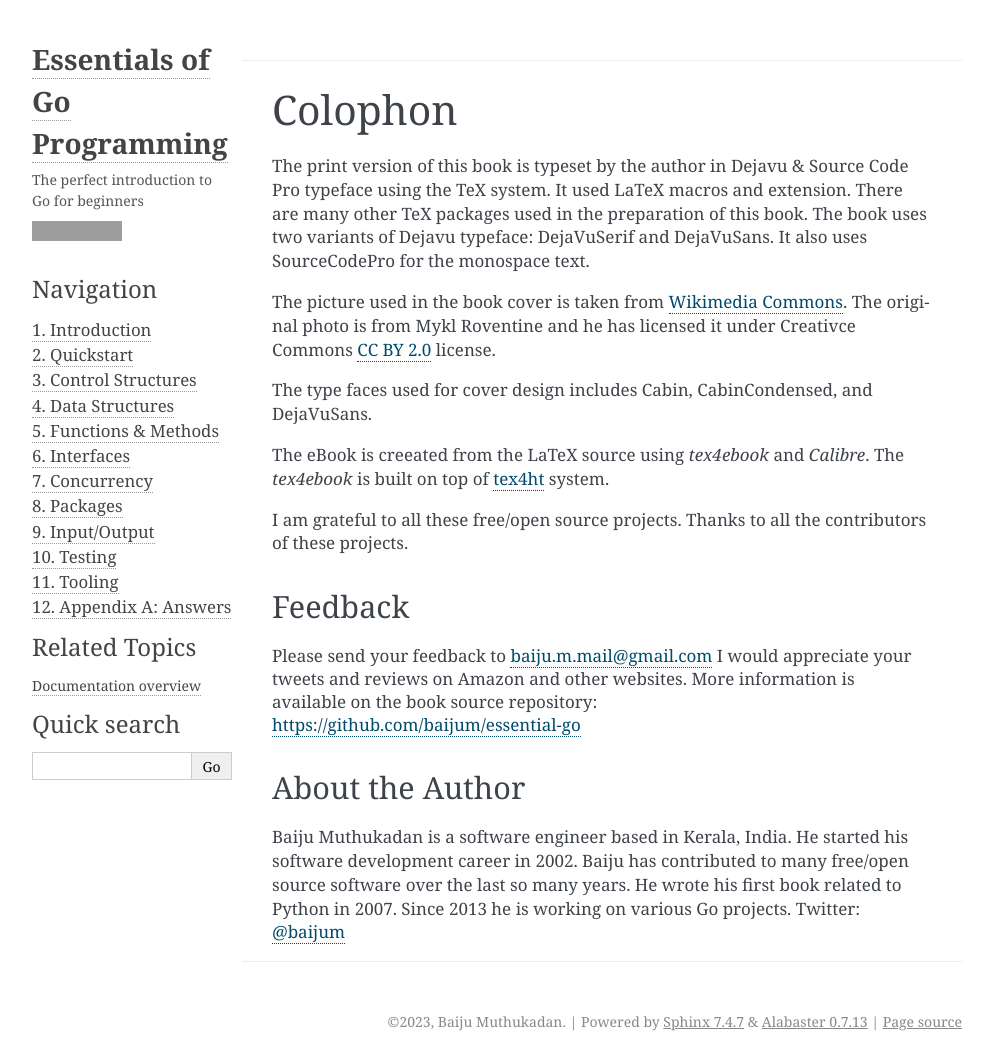
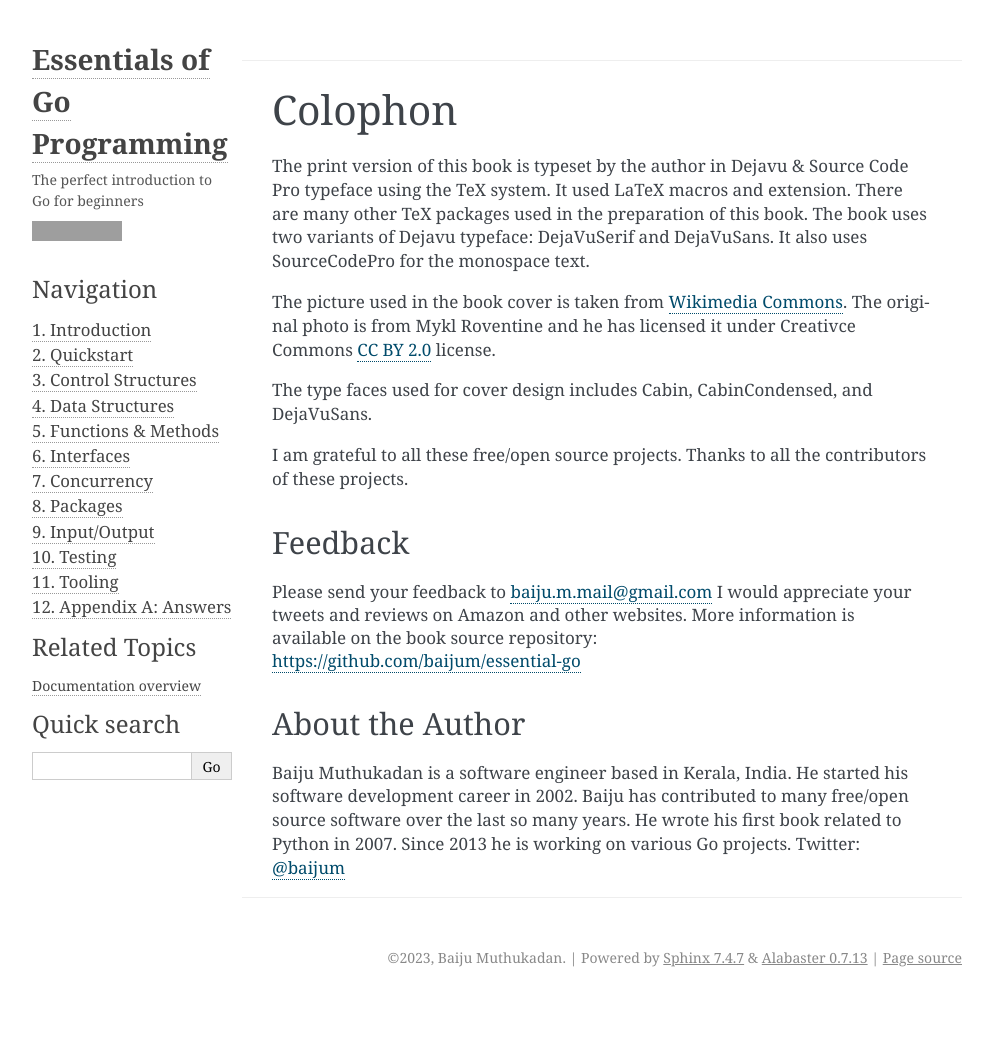
Before and after one commit to baijum/essential-go, a Sphinx documentation site: the page built from sphinx/colophon.rst, in a window 1280 px wide. Shown: the whole page, without its empty margins (148-1141 px from the left). Built offline with Sphinx 7.4.7, drawn with Linux system fonts in a browser that asks for light colours; after the commit the page ends 997 px from its top, so only the background shows below that; grey boxes are pictures that could not be loaded.

Commit message:
Comment out eBook info
Signed-off-by: Baiju Muthukadan <baiju.m.mail@gmail.com>

```diff
--- a/sphinx/colophon.rst
+++ b/sphinx/colophon.rst
@@ -15,10 +15,6 @@ Creativce Commons `CC BY
 
 The type faces used for cover design includes Cabin, CabinCondensed, and
 DejaVuSans.
-
-The eBook is creeated from the LaTeX source using *tex4ebook* and
-*Calibre*. The *tex4ebook* is built on top of
-`tex4ht <http://www.tug.org/tex4ht>`__ system.
 
 I am grateful to all these free/open source projects. Thanks to all the
 contributors of these projects.
```
Also changed, not shown: 1 other file.
